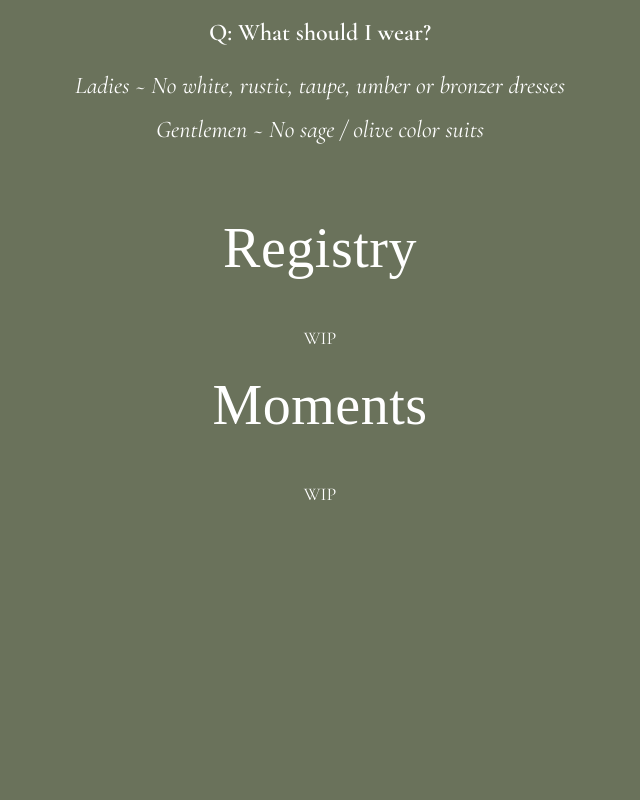
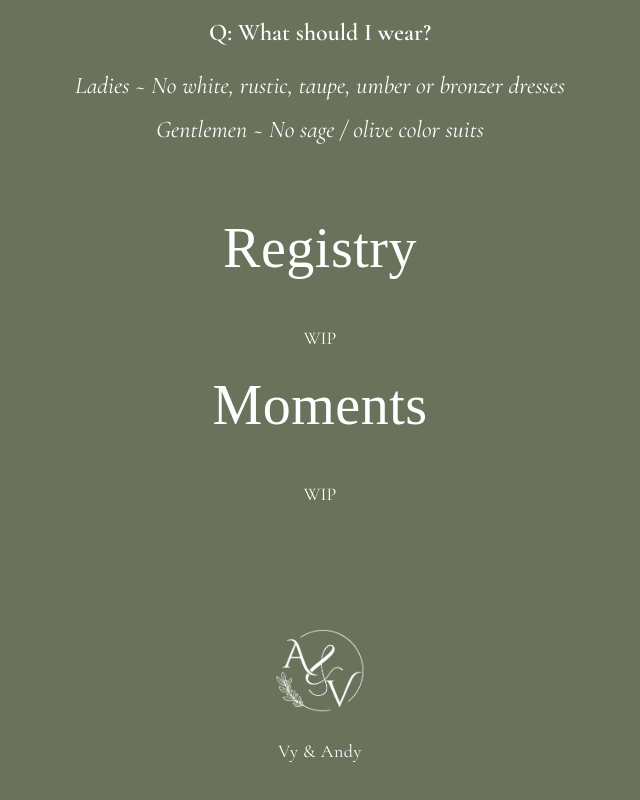
Before and after one commit to WTL04/andy-vy-wedding, a React (Vite) app in the folder app/: page / in a window 1280 px wide. Shown: the part 3329-4129 px from the top of the page, without its empty margins (320-960 px from the left). Before the commit the page ends 3898 px from the top, so only its background shows below. Built offline with nearby package versions, Linux system fonts and the light colour scheme; a web font is replaced by a local one.

Commit message:
footer added

```diff
--- a/app/src/App.tsx
+++ b/app/src/App.tsx
@@ -7,6 +7,7 @@ import Schedule from './components/Schedule'
 import SpecialThanks from './components/SpecialThanks'
 import QandA from './components/QandA'
 import OurStory from './components/OurStory'
+import Footer from './components/Footer'
 import './App.css'
 
 function App() {
@@ -42,6 +43,7 @@ function App() {
           <p>WIP</p>
         </div>
       </div>
+      <Footer />
     </>
   )
 }
--- /dev/null
+++ b/app/src/components/Footer.css
@@ -0,0 +1,38 @@
+.footer {
+  width: 100%;
+  max-width: 800px;
+  margin: 0 auto;
+  padding: 60px 24px 140px;
+  display: flex;
+  flex-direction: column;
+  align-items: center;
+  text-align: center;
+  box-sizing: border-box;
+}
+
+.footer-monogram {
+  width: 90px;
+  height: auto;
+  margin-bottom: 24px;
+}
+
+.footer-names {
+  font-family: var(--font-body);
+  font-size: 18px;
+  letter-spacing: 0.5px;
+  color: var(--text);
+}
+
+@media (max-width: 480px) {
+  .footer {
+    padding: 40px 16px 130px;
+  }
+
+  .footer-monogram {
+    width: 70px;
+  }
+
+  .footer-names {
+    font-size: 16px;
+  }
+}
--- /dev/null
+++ b/app/src/components/Footer.tsx
@@ -0,0 +1,14 @@
+import './Footer.css'
+
+export default function Footer() {
+  return (
+    <footer className="footer">
+      <img
+        className="footer-monogram"
+        src="/imgs/andy_vy_logo_white_transparent.png"
+        alt="A & V monogram"
+      />
+      <p className="footer-names">Vy &amp; Andy</p>
+    </footer>
+  )
+}
--- a/app/src/components/RsvpButton.tsx
+++ b/app/src/components/RsvpButton.tsx
@@ -1,4 +1,4 @@
-import React, { useEffect, useRef, useState } from "react";
+import { useEffect, useRef, useState } from "react";
 import "./RsvpButton.css";
 
 const RSVP_URL = "https://withjoy.com/vyandandy/rsvp";
```
